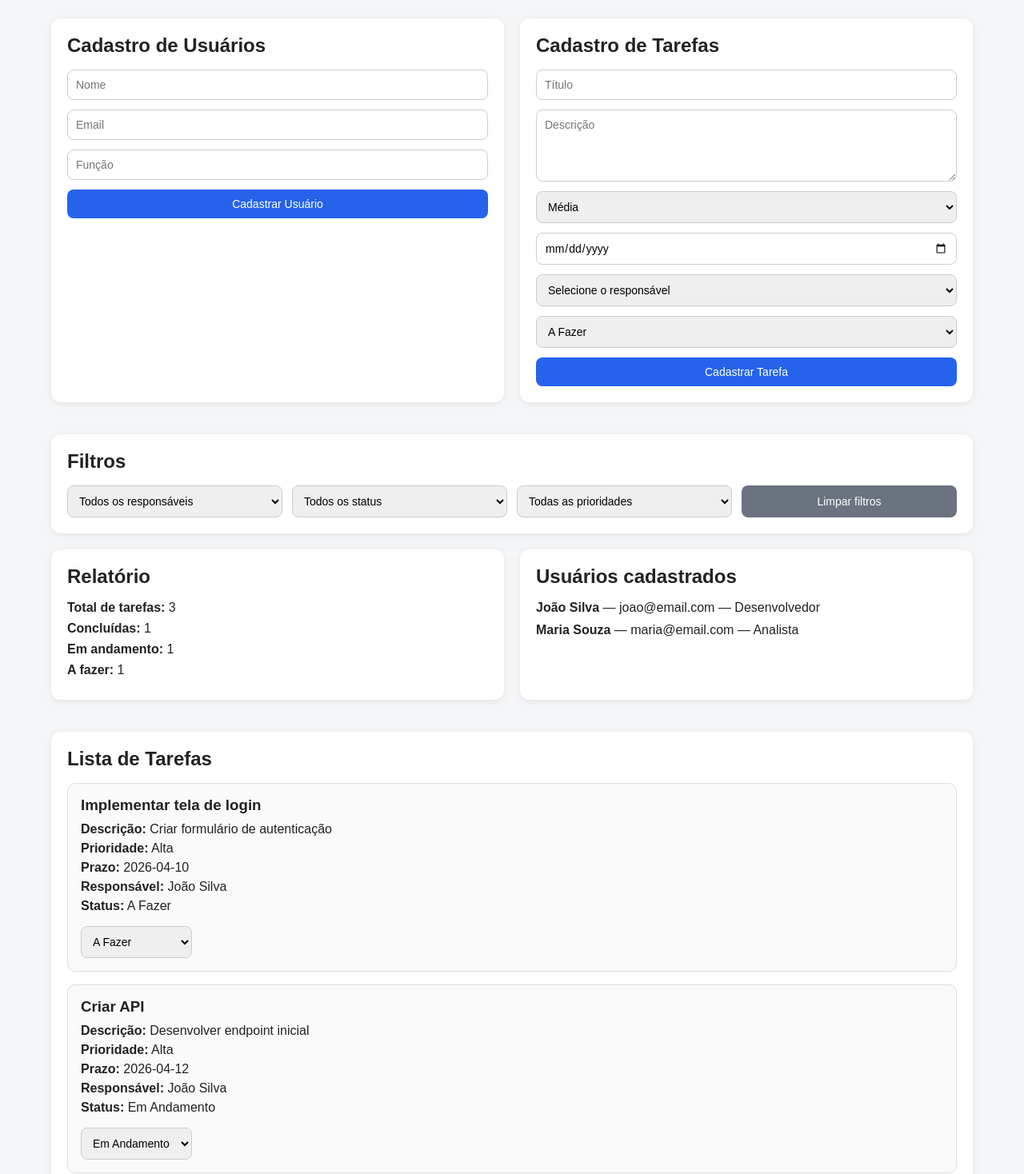
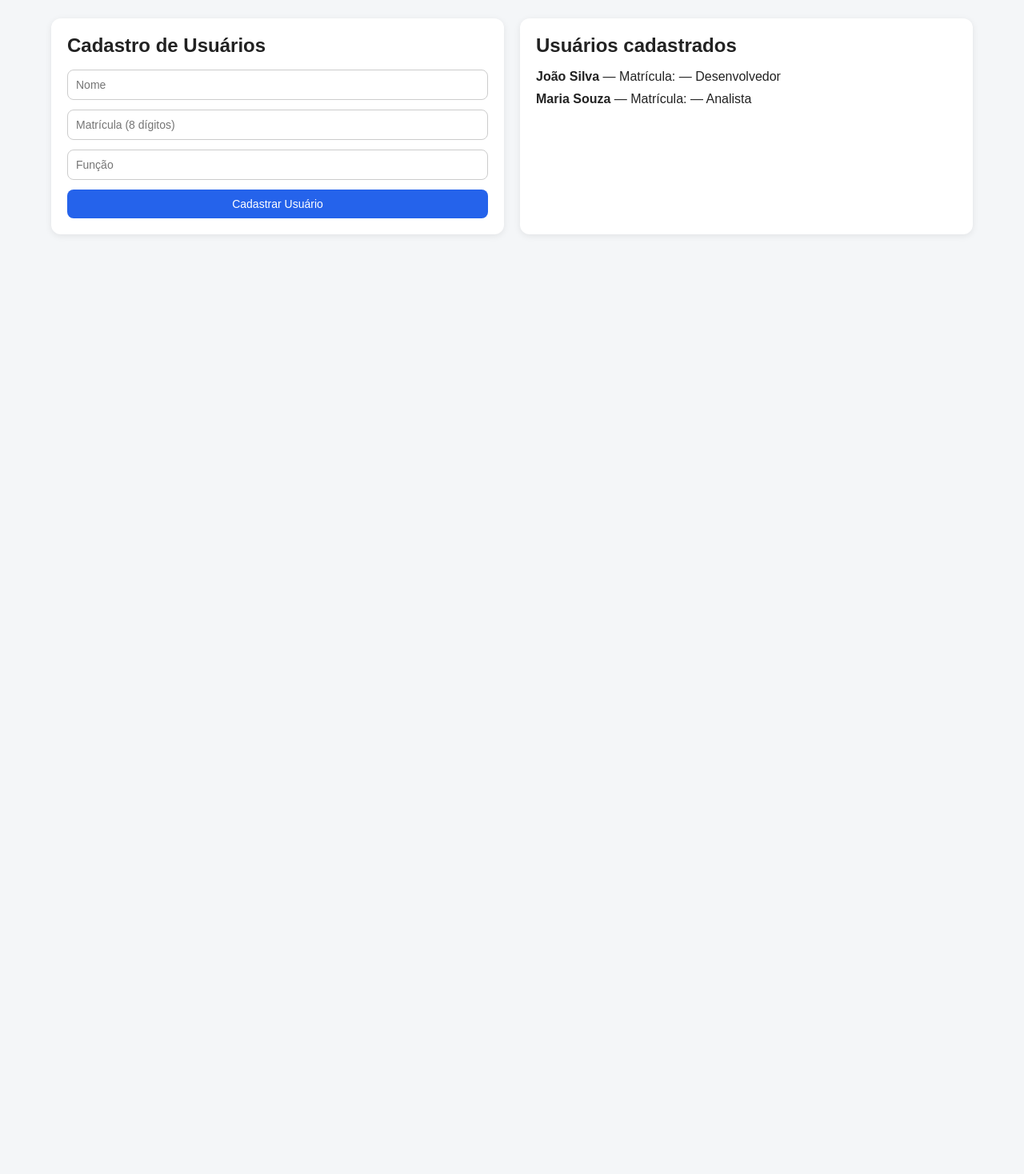
Before and after one commit to RafahSnt/taskflow, a React (Vite) app: page / in a window 1280 px wide. Shown: the part 88-1556 px from the top of the page at 80% size. After the commit the page ends 800 px from the top, so only its background shows below. Built offline with nearby package versions, Linux system fonts and the light colour scheme.

Commit message:
Update App.jsx

```diff
--- a/src/App.jsx
+++ b/src/App.jsx
@@ -6,43 +6,19 @@ import { filtrarTarefas, calcularRelatorio } from './services/taskService';
 
 function App() {
   const [usuarios, setUsuarios] = useState([
-    new Usuario(1, 'João Silva', 'joao@email.com', 'Desenvolvedor'),
-    new Usuario(2, 'Maria Souza', 'maria@email.com', 'Analista'),
+    new Usuario(1, 'João Silva', '12345678', 'Desenvolvedor'),
+    new Usuario(2, 'Maria Souza', '87654321', 'Analista'),
   ]);
 
   const [tarefas, setTarefas] = useState([
-    new Tarefa(
-      1,
-      'Implementar tela de login',
-      'Criar formulário de autenticação',
-      'Alta',
-      '2026-04-10',
-      1,
-      'A Fazer'
-    ),
-    new Tarefa(
-      2,
-      'Criar API',
-      'Desenvolver endpoint inicial',
-      'Alta',
-      '2026-04-12',
-      1,
-      'Em Andamento'
-    ),
-    new Tarefa(
-      3,
-      'Documentar fluxo',
-      'Escrever documentação básica',
-      'Média',
-      '2026-04-15',
-      2,
-      'Concluído'
-    ),
+    new Tarefa(1,'Implementar tela de login','Criar formulário de autenticação','Alta','2026-04-10',1,'A Fazer'),
+    new Tarefa(2,'Criar API','Desenvolver endpoint inicial','Alta','2026-04-12',1,'Em Andamento'),
+    new Tarefa(3,'Documentar fluxo','Escrever documentação básica','Média','2026-04-15',2,'Concluído'),
   ]);
 
   const [novoUsuario, setNovoUsuario] = useState({
     nome: '',
-    email: '',
+    matricula: '',
     funcao: '',
   });
 
@@ -64,20 +40,25 @@ function App() {
   function cadastrarUsuario(e) {
     e.preventDefault();
 
-    if (!novoUsuario.nome || !novoUsuario.email || !novoUsuario.funcao) {
+    if (!novoUsuario.nome || !novoUsuario.matricula || !novoUsuario.funcao) {
       alert('Preencha todos os campos do usuário.');
+      return;
+    }
+
+    if (!/^\d{8}$/.test(novoUsuario.matricula)) {
+      alert('A matrícula deve conter exatamente 8 dígitos numéricos.');
       return;
     }
 
     const usuario = new Usuario(
       Date.now(),
       novoUsuario.nome,
-      novoUsuario.email,
+      novoUsuario.matricula,
       novoUsuario.funcao
     );
 
     setUsuarios([...usuarios, usuario]);
-    setNovoUsuario({ nome: '', email: '', funcao: '' });
+    setNovoUsuario({ nome: '', matricula: '', funcao: '' });
   }
 
   function cadastrarTarefa(e) {
@@ -115,11 +96,11 @@ function App() {
       status: 'A Fazer',
     });
   }
+
   function alterarStatusTarefa(id, novoStatus) {
     const listaAtualizada = tarefas.map((tarefa) =>
       tarefa.id === id ? { ...tarefa, status: novoStatus } : tarefa
     );
-
     setTarefas(listaAtualizada);
   }
 
@@ -148,175 +129,43 @@ function App() {
               value={novoUsuario.nome}
               onChange={(e) => setNovoUsuario({ ...novoUsuario, nome: e.target.value })}
             />
+
             <input
-              type="email"
-              placeholder="Email"
-              value={novoUsuario.email}
-              onChange={(e) => setNovoUsuario({ ...novoUsuario, email: e.target.value })}
+              type="text"
+              placeholder="Matrícula (8 dígitos)"
+              maxLength={8}
+              value={novoUsuario.matricula}
+              onChange={(e) =>
+                setNovoUsuario({
+                  ...novoUsuario,
+                  matricula: e.target.value.replace(/\D/g, ''),
+                })
+              }
             />
+
             <input
               type="text"
               placeholder="Função"
               value={novoUsuario.funcao}
               onChange={(e) => setNovoUsuario({ ...novoUsuario, funcao: e.target.value })}
             />
+
             <button type="submit">Cadastrar Usuário</button>
           </form>
         </div>
 
-        <div className="card">
-          <h2>Cadastro de Tarefas</h2>
-          <form onSubmit={cadastrarTarefa} className="form">
-            <input
-              type="text"
-              placeholder="Título"
-              value={novaTarefa.titulo}
-              onChange={(e) => setNovaTarefa({ ...novaTarefa, titulo: e.target.value })}
-            />
-            <textarea
-              placeholder="Descrição"
-              value={novaTarefa.descricao}
-              onChange={(e) => setNovaTarefa({ ...novaTarefa, descricao: e.target.value })}
-            />
-            <select
-              value={novaTarefa.prioridade}
-              onChange={(e) => setNovaTarefa({ ...novaTarefa, prioridade: e.target.value })}
-            >
-              <option value="Alta">Alta</option>
-              <option value="Média">Média</option>
-              <option value="Baixa">Baixa</option>
-            </select>
-            <input
-              type="date"
-              value={novaTarefa.prazo}
-              onChange={(e) => setNovaTarefa({ ...novaTarefa, prazo: e.target.value })}
-            />
-            <select
-              value={novaTarefa.responsavelId}
-              onChange={(e) =>
-                setNovaTarefa({ ...novaTarefa, responsavelId: e.target.value })
-              }
-            >
-              <option value="">Selecione o responsável</option>
-              {usuarios.map((usuario) => (
-                <option key={usuario.id} value={usuario.id}>
-                  {usuario.nome}
-                </option>
-              ))}
-            </select>
-            <select
-              value={novaTarefa.status}
-              onChange={(e) => setNovaTarefa({ ...novaTarefa, status: e.target.value })}
-            >
-              <option value="A Fazer">A Fazer</option>
-              <option value="Em Andamento">Em Andamento</option>
-              <option value="Concluído">Concluído</option>
-            </select>
-            <button type="submit">Cadastrar Tarefa</button>
-          </form>
-        </div>
-      </section>
-
-      <section className="card">
-        <h2>Filtros</h2>
-        <div className="filters">
-          <select
-            value={filtros.responsavelId}
-            onChange={(e) => setFiltros({ ...filtros, responsavelId: e.target.value })}
-          >
-            <option value="">Todos os responsáveis</option>
-            {usuarios.map((usuario) => (
-              <option key={usuario.id} value={usuario.id}>
-                {usuario.nome}
-              </option>
-            ))}
-          </select>
-
-          <select
-            value={filtros.status}
-            onChange={(e) => setFiltros({ ...filtros, status: e.target.value })}
-          >
-            <option value="">Todos os status</option>
-            <option value="A Fazer">A Fazer</option>
-            <option value="Em Andamento">Em Andamento</option>
-            <option value="Concluído">Concluído</option>
-          </select>
-           <select
-            value={filtros.prioridade}
-            onChange={(e) => setFiltros({ ...filtros, prioridade: e.target.value })}
-          >
-            <option value="">Todas as prioridades</option>
-            <option value="Alta">Alta</option>
-            <option value="Média">Média</option>
-            <option value="Baixa">Baixa</option>
-          </select>
-
-          <button
-            type="button"
-            className="secondary"
-            onClick={() =>
-              setFiltros({
-                responsavelId: '',
-                status: '',
-                prioridade: '',
-              })
-            }
-          >
-            Limpar filtros
-          </button>
-        </div>
-      </section>
-
-      <section className="grid-2">
-        <div className="card">
-          <h2>Relatório</h2>
-          <div className="report">
-            <p><strong>Total de tarefas:</strong> {relatorio.total}</p>
-            <p><strong>Concluídas:</strong> {relatorio.concluidas}</p>
-            <p><strong>Em andamento:</strong> {relatorio.emAndamento}</p>
-            <p><strong>A fazer:</strong> {relatorio.aFazer}</p>
-          </div>
-        </div>
+        {/* restante do código permanece igual */}
 
         <div className="card">
           <h2>Usuários cadastrados</h2>
           <ul className="list">
             {usuarios.map((usuario) => (
               <li key={usuario.id}>
-                <strong>{usuario.nome}</strong> — {usuario.email} — {usuario.funcao}
+                <strong>{usuario.nome}</strong> — Matrícula: {usuario.matricula} — {usuario.funcao}
               </li>
             ))}
           </ul>
         </div>
-      </section>
-
-      <section className="card">
-        <h2>Lista de Tarefas</h2>
-        {tarefasFiltradas.length === 0 ? (
-          <p>Nenhuma tarefa encontrada.</p>
-        ) : (
-          <div className="task-list">
-            {tarefasFiltradas.map((tarefa) => (
-              <div key={tarefa.id} className="task-item">
-                <h3>{tarefa.titulo}</h3>
-                <p><strong>Descrição:</strong> {tarefa.descricao}</p>
-                <p><strong>Prioridade:</strong> {tarefa.prioridade}</p>
-                <p><strong>Prazo:</strong> {tarefa.prazo}</p>
-                <p><strong>Responsável:</strong> {buscarNomeResponsavel(tarefa.responsavelId)}</p>
-                <p><strong>Status:</strong> {tarefa.status}</p>
-
-                <select
-                  value={tarefa.status}
-                  onChange={(e) => alterarStatusTarefa(tarefa.id, e.target.value)}
-                >
-                  <option value="A Fazer">A Fazer</option>
-                  <option value="Em Andamento">Em Andamento</option>
-                  <option value="Concluído">Concluído</option>
-                </select>
-              </div>
-            ))}
-          </div>
-        )}
       </section>
     </div>
   );
```
